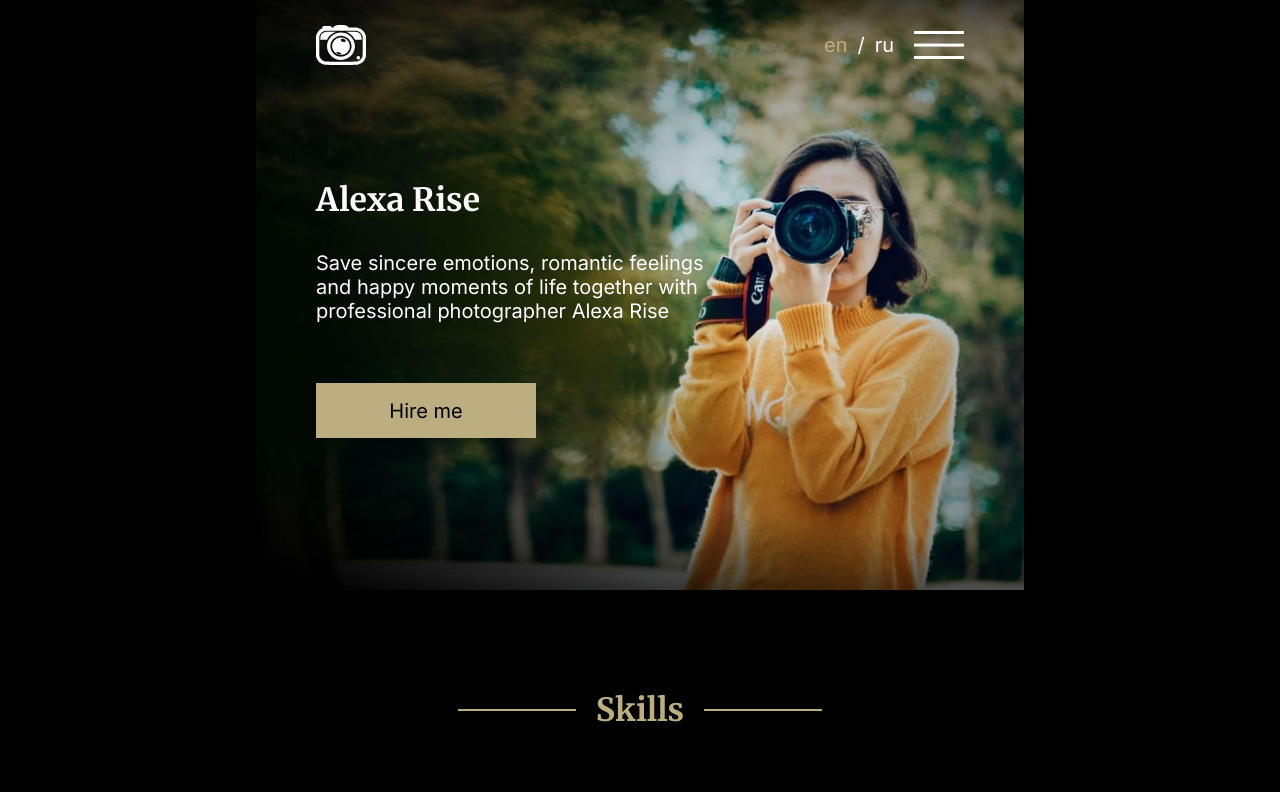
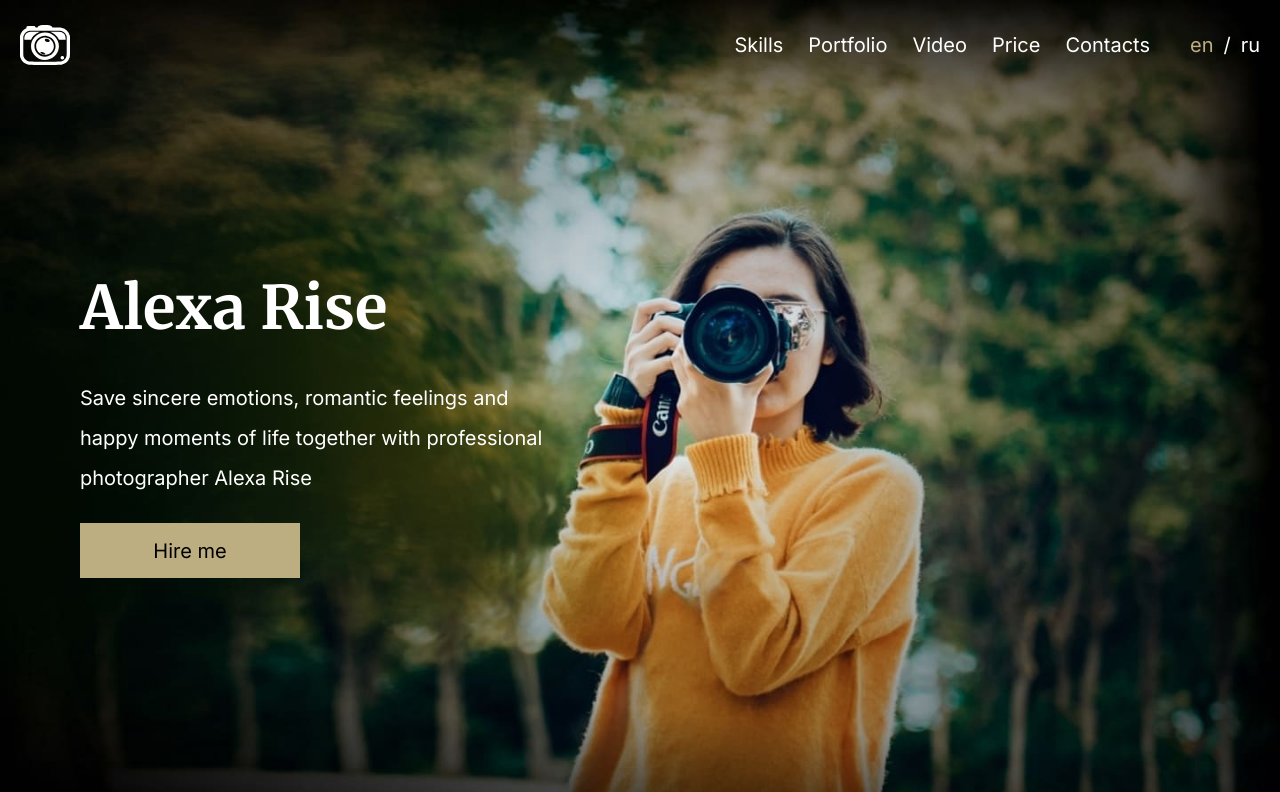
Before and after one commit to Aldar0K/rss-projects-stage-0, a plain HTML site: page portfolio/index.html in a window 1280 px wide. Shown: the top 792 px of the page. Drawn offline with Linux system fonts and the light colour scheme.

Commit message:
fix: remove background in header, header and hero can adapt

```diff
--- a/portfolio/index.html
+++ b/portfolio/index.html
@@ -9,14 +9,14 @@
     <link rel="preconnect" href="https://fonts.googleapis.com">
     <link rel="preconnect" href="https://fonts.gstatic.com" crossorigin>
     <link rel="stylesheet" href="https://fonts.googleapis.com/css2?family=Inter:wght@400;700&family=Merriweather:wght@700&display=swap">
-    <link rel="icon" type="image/ico" sizes="32x32" href="./assets/img/ico/favicon.ico">
-    <link rel="icon" type="image/ico" sizes="16x16" href="./assets/img/ico/favicon.ico">
+    <link rel="icon" type="image/ico" sizes="32x32" href="./assets/img/ico/favicon-32x32.png">
+    <link rel="icon" type="image/ico" sizes="16x16" href="./assets/img/ico/favicon-16x16.png">
 </head>
 <body>
     <div class="wrapper">
         <header class="header">
             <div class="container header__container">
-                <svg class="icon icon-logo">
+                <svg class="icon header__logo">
                     <use xlink:href="./assets/img/svg/logo-spirte.svg#icon-logo"></use>
                 </svg>
                 <nav class="nav">
@@ -60,7 +60,7 @@
             <div class="container main__container">
                 <section class="hero">
                     <div class="hero__content">
-                        <h1>Alexa Rise</h1>
+                        <h1 class="hero__title">Alexa Rise</h1>
                         <div class="hero__text">Save sincere emotions, romantic feelings and happy moments of life together with professional photographer Alexa Rise</div>
                         <button class="button button_colored hero__button">Hire me</button>
                     </div>
@@ -99,12 +99,12 @@
                         <li class="portfolio__button"><button class="button button_colored">Autumn</button></li>
                     </ul>
                     <ul class="portfolio__items">
-                        <li class="portfolio-item"><img src="./assets/img/jpg/portfolio-img-1.jpg" alt="img1"></li>
-                        <li class="portfolio-item"><img src="./assets/img/jpg/portfolio-img-2.jpg" alt="img2"></li>
-                        <li class="portfolio-item"><img src="./assets/img/jpg/portfolio-img-3.jpg" alt="img3"></li>
-                        <li class="portfolio-item"><img src="./assets/img/jpg/portfolio-img-4.jpg" alt="img4"></li>
-                        <li class="portfolio-item"><img src="./assets/img/jpg/portfolio-img-5.jpg" alt="img5"></li>
-                        <li class="portfolio-item"><img src="./assets/img/jpg/portfolio-img-6.jpg" alt="img6"></li>
+                        <li class="portfolio-item"><img src="./assets/img/autumn/1.jpg" alt="img1"></li>
+                        <li class="portfolio-item"><img src="./assets/img/autumn/2.jpg" alt="img2"></li>
+                        <li class="portfolio-item"><img src="./assets/img/autumn/3.jpg" alt="img3"></li>
+                        <li class="portfolio-item"><img src="./assets/img/autumn/4.jpg" alt="img4"></li>
+                        <li class="portfolio-item"><img src="./assets/img/autumn/5.jpg" alt="img5"></li>
+                        <li class="portfolio-item"><img src="./assets/img/autumn/6.jpg" alt="img6"></li>
                     </ul>
                 </section>
                 <section class="video" id="video">
--- a/portfolio/index.js
+++ b/portfolio/index.js
@@ -10,8 +10,9 @@ const menuLinks = document.querySelectorAll('.menu__link');
 if (iconMenu) {
 // Создаем функцию, которая будем срабатывать при клике на иконку бургера, а при повторном нажатие будет возвращать исходное состояние.
     iconMenu.addEventListener('click', () => {
-// Во-первых, функция будет делать блок body неактивным.
+// Во-первых, функция будет делать блок body неактивным и добавлять затенение для заднего фона.
         document.body.classList.toggle('body_lock');
+        document.body.classList.toggle('body_shadow');
 // Во-вторых, функция меняет иконку меню на крестик.
         iconMenu.classList.toggle('menu__icon_active');
 // В-третьих, функция добавляет выезжающее меню.
--- a/portfolio/style.css
+++ b/portfolio/style.css
@@ -47,7 +47,7 @@ h1,h2,h3,h4,h5,h6{font-size:inherit;font-weight: 400;}
     --font-body: 20px;
 }
 
-@media (max-width: 1440px) {
+@media (max-width: 808px) {
     :root {
       --font-h1: 32px;
       --font-h2: 32px;
@@ -78,6 +78,23 @@ body.body_lock {
     min-height: 100%;
     overflow: hidden;
     flex-direction: column;
+}
+
+h1 {
+    font-family: Merriweather;
+    font-style: normal;
+    font-weight: bold;
+    font-size: var(--font-h1);
+    line-height: 120px;
+}
+
+h2 {
+    font-family: Merriweather;
+    font-style: normal;
+    font-weight: bold;
+    font-size: var(--font-h2);
+    line-height: 80px;
+    color: var(--color-gold);
 }
 
 h3 {
@@ -116,39 +133,35 @@ h3 {
     padding: 0 20px;
 }
 
-@media (max-width: 1440px) {
+@media (max-width: 808px) {
     .container {
         max-width: 768px;
-        width: calc(100% - 40px);
     }
 }
 
 .header {
     position: fixed;
+    z-index: 100;
     top: 0;
     left: 0;
     width: 100%;
-    z-index: 10;
+}
+
+.header__container {
+    height: 90px;
+    max-width: 1440px;
+    min-width: 320px;
+    margin: 0 auto;
+    padding: 20px;
     /* background: url(assets/img/jpg/bg.jpg);
     background-repeat: no-repeat;
     background-size: 100%;
     background-position: top; */
-}
-
-.header__container {
-    max-height: 90px;
-    width: 1440px;
-    margin: 0 auto;
-    padding: 20px 20px;
-    background: url(assets/img/jpg/bg.jpg);
-    background-repeat: no-repeat;
-    background-size: 100%;
-    background-position: top;
     display: flex;
     align-items: center;
 }
 
-@media (max-width: 1440px) {
+@media (max-width: 808px) {
     .header__container {
         padding: 20px 60px;
         width: 768px;
@@ -166,7 +179,8 @@ h3 {
 }
 
 
-.icon-logo {
+.header__logo {
+    margin-right: auto;
     width: 50px;
     height: 50px;
     transition: 0.3s;
@@ -261,7 +275,7 @@ h3 {
     color: var(--color-gold);
 }
 
-@media (max-width: 1440px) {
+@media (max-width: 808px) {
     .nav {
         display: none;
     }
@@ -321,7 +335,7 @@ h3 {
         position: fixed;
         top: 0;
         right: -100%;
-        width: 66.5%;
+        width: 620px;
         height: 100%;
         background: var(--color-black);
         padding: 134px 343.5px 463px 127px;
@@ -346,56 +360,69 @@ h3 {
 
 .main__container {
     padding: 0px;
+    max-width: 1440px;
+    min-width: 320px;
+    margin: 0 auto;
 }
 
 .hero {
     margin: 0 auto;
-    padding: 250px 860px 330px 80px;
     height: 910px;
+    display: flex;
+    align-items: center;
     background: url(./assets/img/jpg/bg.jpg);
     background-size: 100%;
-    background-position: center;
+    /* background-position: center; */
     background-repeat: no-repeat;
 }
 
+.hero__content {
+    max-width: 630px;
+    padding: 0 80px;
+}
+
+.hero__title {
+    margin-bottom: 10px;
+}
+
 .hero__text {
-    margin: 10px 30px 0 0;
+    margin-bottom: 25px;
     line-height: 40px;
 }
 
 .hero__button {
-    margin-top: 25px;
-    position: relative;
+    margin-bottom: 84px;
 }
 
-@media (max-width: 1440px) {
+@media (max-width: 808px) {
     .hero {
-        padding: 168px 318px 152px 60px;
-        max-height: 590px;
-        width: 768px;
+        /* padding: 168px 318px 152px 60px; */
+        /* margin: 0 auto; */
+        height: 590px;
+        max-width: 768px;
         background-size: auto 620px;
         background-position: -5px -30px;
     }
+    .hero__content {
+        max-width: 510px;
+        height: 287px;
+        padding: 0 60px;
+    }
+    .hero__title {
+        margin-top: 16px;
+        margin-bottom: 20px;
+    }
     .hero__text {
-        padding: 0;
-        margin: 19px 0 0 0;
+        margin-bottom: 60px;
         font-size: 20px;
         line-height: 24px;
     }
     .hero__button {
-        margin-top: 60px;
+        margin-bottom: 0;
     }
 }
 
-h1 {
-    font-family: Merriweather;
-    font-style: normal;
-    font-weight: bold;
-    font-size: var(--font-h1);
-    line-height: 120px;
-}
-
-@media (max-width: 1440px) {
+@media (max-width: 808px) {
     h1 {
         line-height: 64px;
     }
@@ -439,15 +466,6 @@ h1 {
     display: flex;
     flex-direction: column;
     align-items: center;
-}
-
-h2 {
-    font-family: Merriweather;
-    font-style: normal;
-    font-weight: bold;
-    font-size: var(--font-h2);
-    line-height: 80px;
-    color: var(--color-gold);
 }
 
 .section-title-wrapper {
@@ -518,7 +536,7 @@ h2 {
     background-size: 62px 50px;
 }
 
-@media (max-width: 1440px) {
+@media (max-width: 808px) {
     .skills {
         padding: 80px 20px 0 20px;
         max-height: 729px;
@@ -581,7 +599,7 @@ h2 {
     width: 450px;
 }
 
-@media (max-width: 1440px) {
+@media (max-width: 808px) {
     .portfolio {
         margin-top: 40px;
         padding: 80px 0 0;
@@ -637,7 +655,7 @@ h2 {
     justify-content: center;
 }
 
-@media (max-width: 1440px) {
+@media (max-width: 808px) {
     .video {
         padding: 80px 0;
         max-height: 628px;
@@ -717,7 +735,7 @@ h2 {
     margin-top: 21px;
 }
 
-@media (max-width: 1440px) {
+@media (max-width: 808px) {
     .price {
         padding: 80px 0;
         height: 1905px;
@@ -792,7 +810,7 @@ h2 {
     border: var(--color-gold) solid 2px;
 }
 
-@media (max-width: 1440px) {
+@media (max-width: 808px) {
     .contacts {
         padding: 47px 0 111px;
         height: 600px;
@@ -920,7 +938,7 @@ a {
     display: flex;
 }
 
-@media (max-width: 1440px) {
+@media (max-width: 808px) {
     .footer__container {
         padding: 10px 0;
         height: 190px;
```
Also changed, not shown: portfolio/assets/img/ico/favicon-16x16.png (added), portfolio/assets/img/ico/favicon-32x32.png (added), portfolio/assets/img/ico/favicon.ico (deleted).
